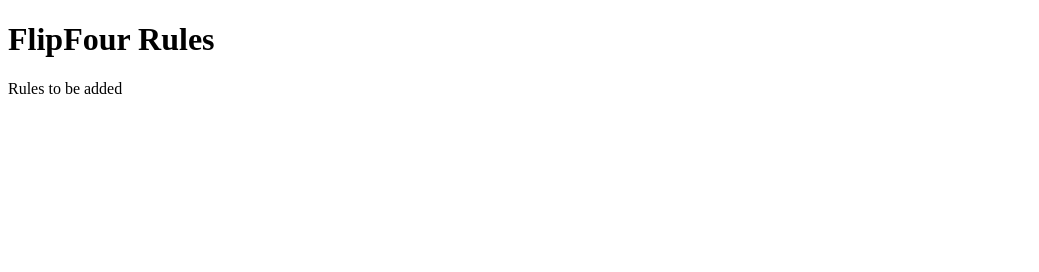
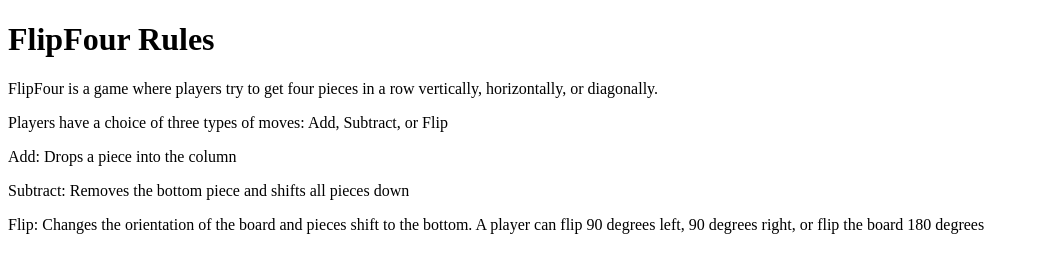
Before and after one commit to dylantg/dylantg.github.io, a plain HTML site: page rules.html in a window 1280 px wide. Shown: the whole page, without its empty margins (0-1039 px from the left). Drawn offline with Linux system fonts and the light colour scheme.

Commit message:
Add some rules to rules

```diff
--- a/rules.html
+++ b/rules.html
@@ -9,8 +9,11 @@
       <header>
         <h1>FlipFour Rules</h1>
       </header>
+      <p>FlipFour is a game where players try to get four pieces in a row vertically, horizontally, or diagonally.</p>
+      <p>Players have a choice of three types of moves: Add, Subtract, or Flip</p>
+      <p>Add: Drops a piece into the column</p>
+      <p>Subtract: Removes the bottom piece and shifts all pieces down</p>
+      <p>Flip: Changes the orientation of the board and pieces shift to the bottom.  A player can flip 90 degrees left, 90 degrees right, or flip the board 180 degrees</p>
     </div>
-    <p>Rules to be added</p>
-
   </body>
 </html>
```
